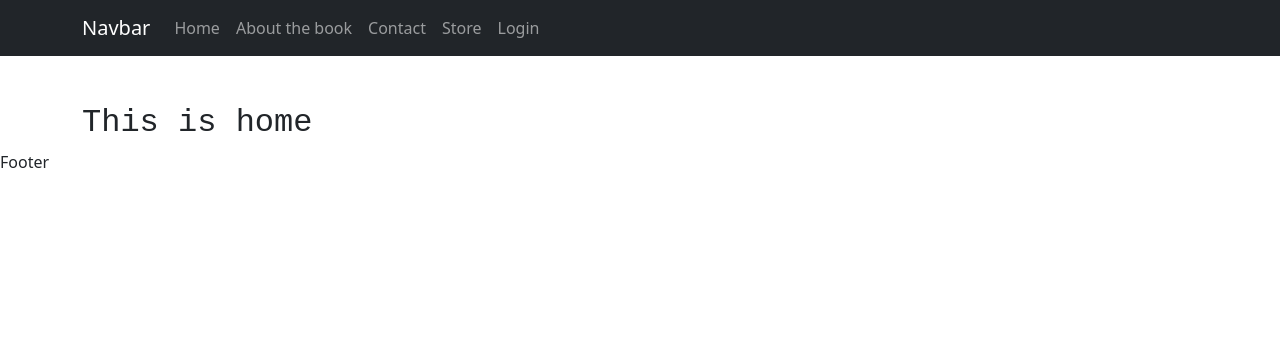
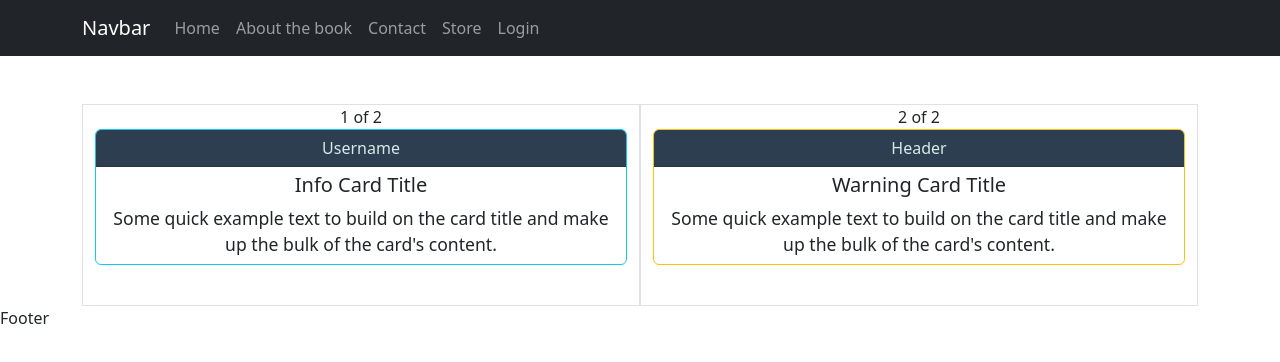
Before and after one commit to Chelsea-Marie/Book_Club, a React (Create React App) app in the folder client/: page / in a window 1280 px wide. Shown: the top 362 px of the page. Built offline with nearby package versions, Linux system fonts and the light colour scheme.

Commit message:
main page work with cards

```diff
--- /dev/null
+++ b/client/src/components/Hate.js
@@ -0,0 +1,22 @@
+import React from 'react';
+import Card from 'react-bootstrap/Card';
+
+function Hate(props) {
+    return (
+        <div>
+            <Card border="warning" style={{  }}>
+                <Card.Header>Header</Card.Header>
+                <Card.Body>
+                    <Card.Title>Warning Card Title</Card.Title>
+                    <Card.Text>
+                        Some quick example text to build on the card title and make up the
+                        bulk of the card's content.
+                    </Card.Text>
+                </Card.Body>
+            </Card>
+            <br />
+        </div>
+    );
+}
+
+export default Hate;
--- /dev/null
+++ b/client/src/components/Love.js
@@ -0,0 +1,21 @@
+import React from 'react';
+import Card from 'react-bootstrap/Card';
+
+function Love(props) {
+    return (
+        <div>
+            <Card border="info" style={{}}>
+                <Card.Header>Username</Card.Header>
+                <Card.Body>
+                    <Card.Title>Info Card Title</Card.Title>
+                    <Card.Text>
+                        Some quick example text to build on the card title and make up the
+                        bulk of the card's content.
+                    </Card.Text>
+                </Card.Body>
+            </Card>
+        </div>
+    );
+}
+
+export default Love;
--- a/client/src/pages/Home.js
+++ b/client/src/pages/Home.js
@@ -1,11 +1,24 @@
 import React from 'react';
+import Love from "../components/Love";
+import Hate from "../components/Hate"
 
 function Home(props) {
     return (
-        <div>
-            <h2>This is home</h2>
+        <div class="container">
+            <div class="row">
+                <div class="col border text-center">
+                    1 of 2
+                        <Love/>
+                    <br />
+                </div>
+                <div class="col border text-center">
+                    2 of 2
+                        <Hate/>
+                </div>
+            </div>
         </div>
-    );
-}
+
+    )
+};
 
 export default Home;
```
